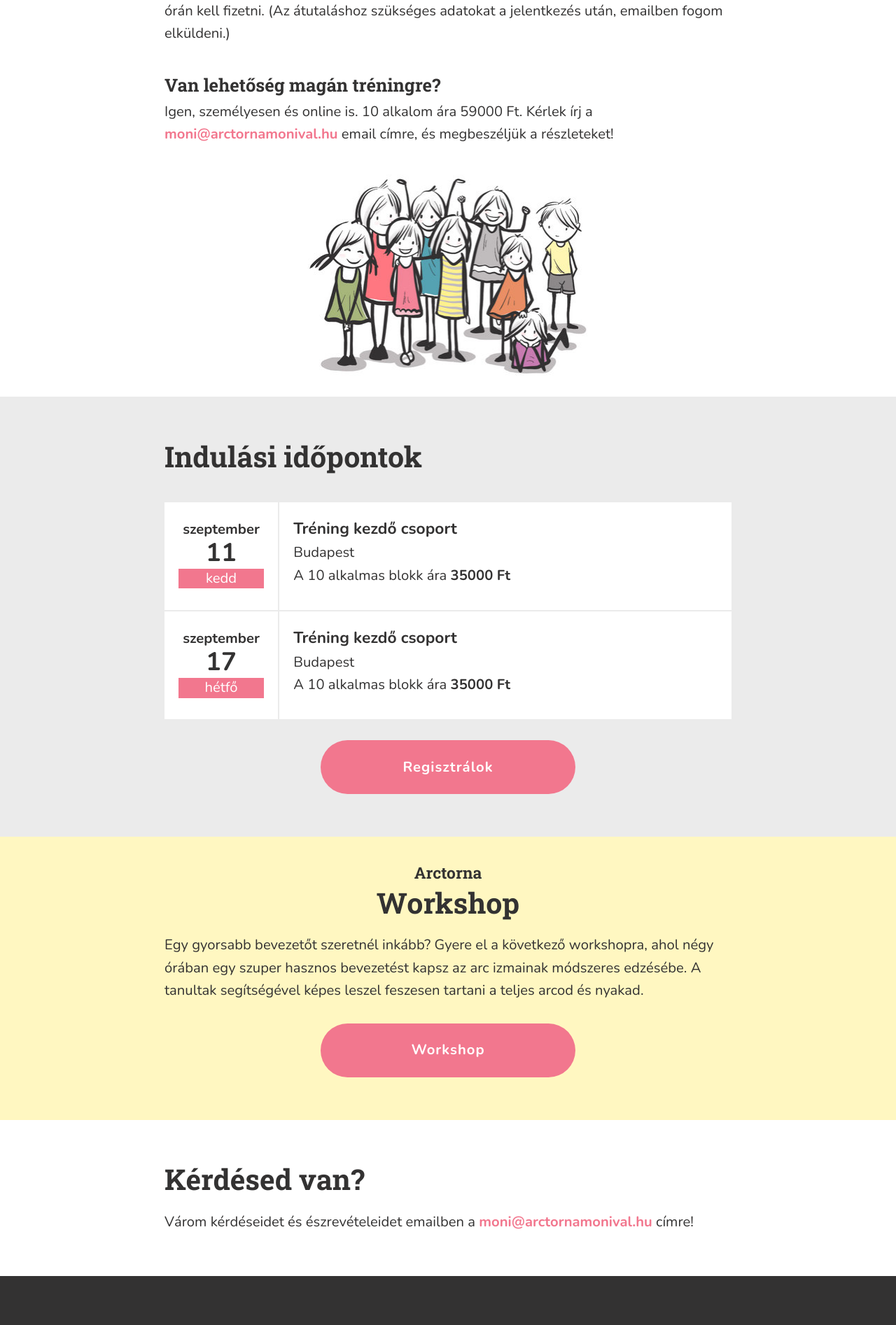
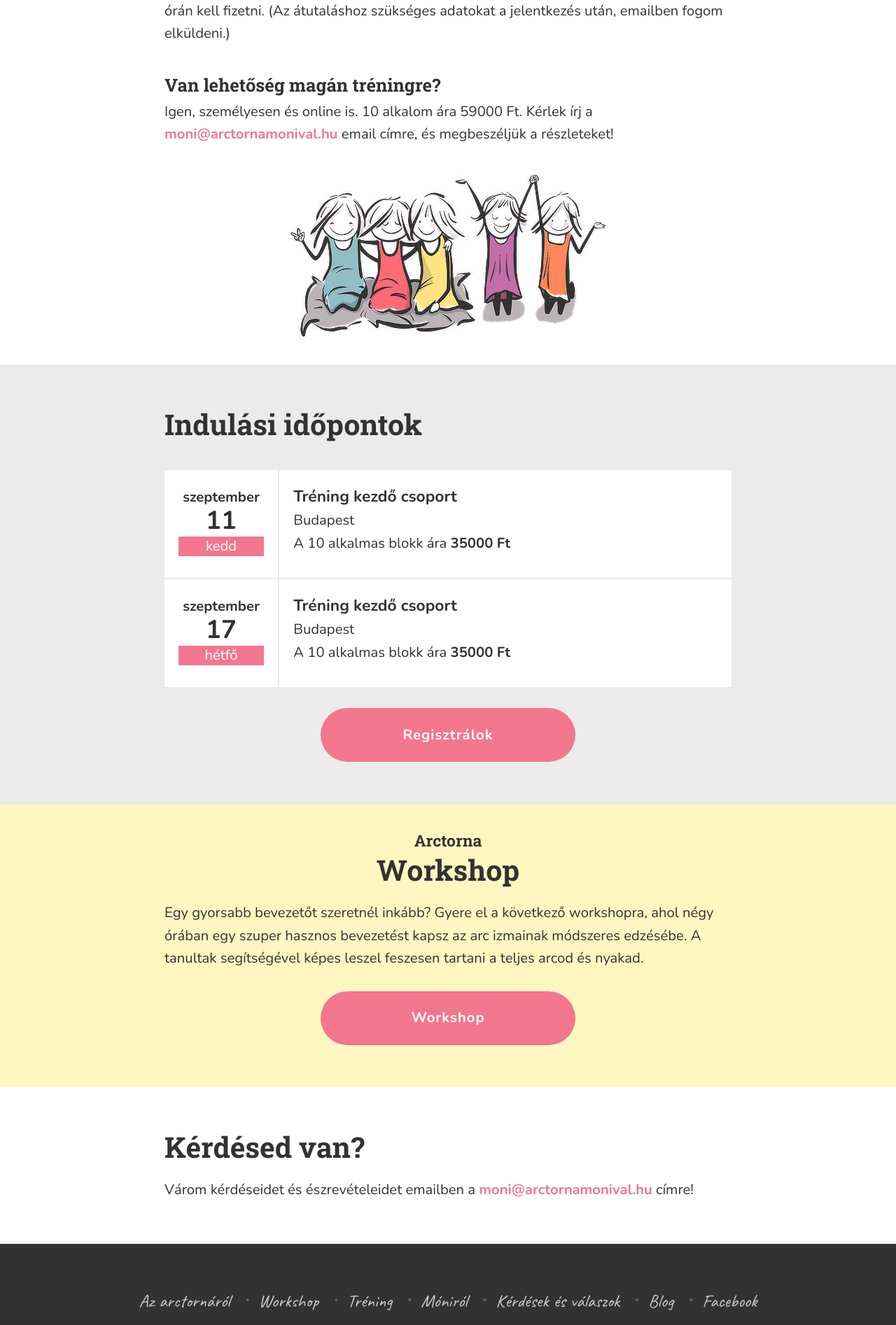
Before and after one commit to monikamudra/arctorna, a Jekyll site: the page built from trening.md, in a window 1280 px wide. Shown: the part 1826-3720 px from the top of the page at 70% size. Built offline with Jekyll 4.4.1, drawn with Linux system fonts in a browser that asks for light colours.

Commit message:
Change illustration on Training page

```diff
--- a/_layouts/trening.html
+++ b/_layouts/trening.html
@@ -37,9 +37,9 @@ layout: default
         {{ training_details | markdownify }}
       </div>
     </div>
-    <div class="c-ContentBlock c-ContentBlock--Centered u-MarginTopXLarge">
-      <img src="assets/images/supergroup.jpg" srcset="assets/images/supergroup.jpg 1x, assets/images/supergroup@2x.jpg 2x"
-        alt="Mosolygó arctornázó lányok színes csoportja, és egy fiú" style="width: 100%; max-width: 400px;">
+    <div class="c-ContentBlock c-ContentBlock--Centered u-MarginTopXLarge" style="margin-bottom: .4rem">
+      <img src="assets/images/csajok.jpg" srcset="assets/images/csajok.jpg 1x, assets/images/csajok@2x.jpg 2x"
+        alt="Szép, magabiztos, elégedett és vidám arctornázó lányok csoportja" style="width: 100%; max-width: 450px;">
     </div>
   </section>
   <section class="c-Screen__Section c-Screen__Section--Alt" id="regisztracio">
```
Also changed, not shown: assets/images/csajok.jpg (added), assets/images/csajok@2x.jpg (added).
